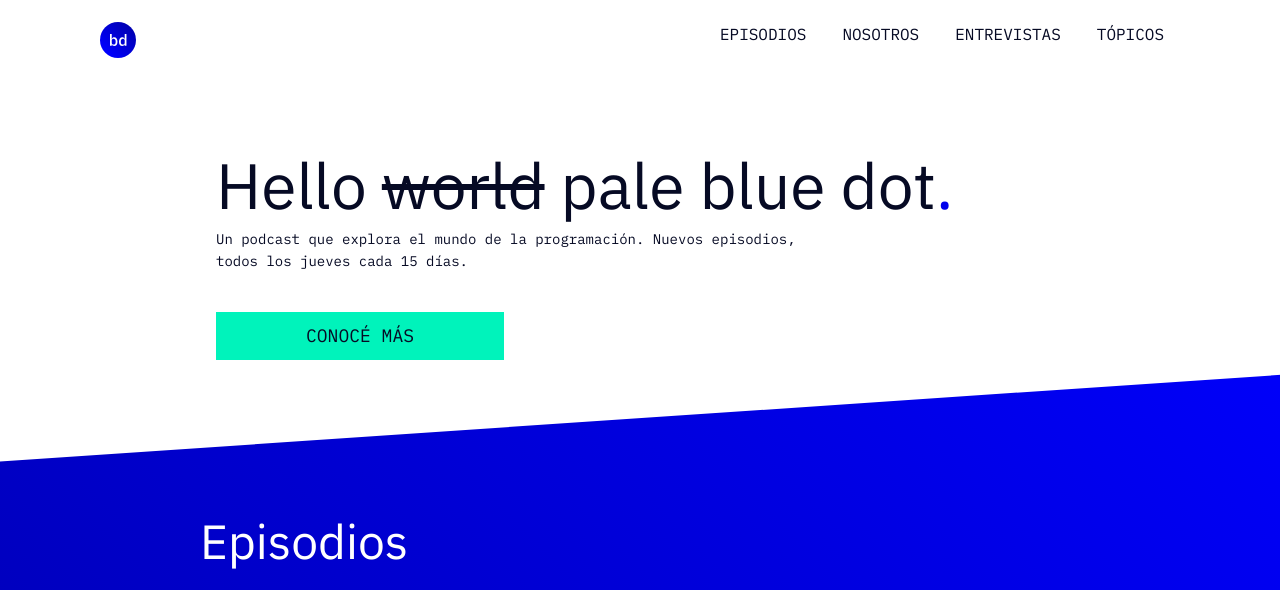
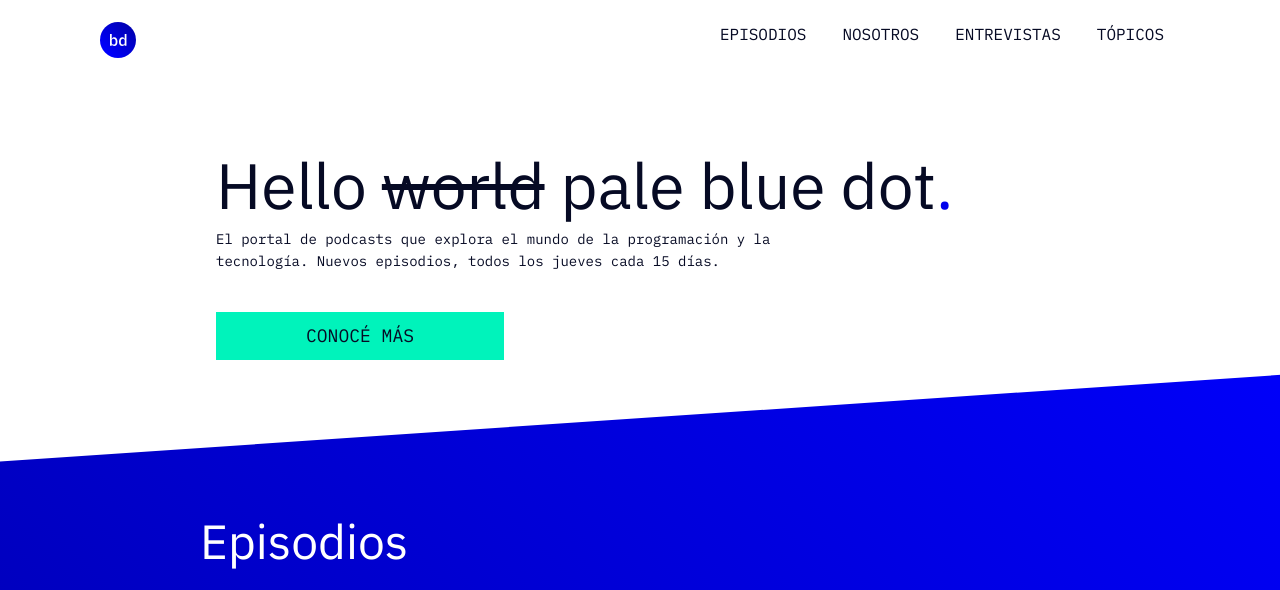
Before and after one commit to CheizeX/CheizeX.github.io, a plain HTML site: page index.html in a window 1280 px wide. Shown: the top 590 px of the page. Drawn offline with Linux system fonts and the light colour scheme.

Commit message:
insertando parrafo cambiante en primera seccion

```diff
--- a/index.html
+++ b/index.html
@@ -30,7 +30,7 @@
         <section class="section-hello">
             <h1 class="h-1">Hello </h1><h1 class="h-2">world</h1><h1 class="h-3">pale blue dot</h1><h1 class="h-4">.</h1>
             <div class="div-p">
-                <p>Un podcast que explora el mundo de la programación. Nuevos episodios, todos los jueves cada 15 días.</p>
+                <p id="texto-cambia"></p>
             </div>
             <a href="#section-novedades">
                 <button>CONOCÉ MÁS</button>
--- a/scss/_section-hello.scss
+++ b/scss/_section-hello.scss
@@ -12,6 +12,10 @@
         @extend %headlines;
         color:$font-color-1;
         display: inline;
+    }
+
+    #texto-cambia:before{
+        content: "Un podcast que explora el mundo de la programación. Nuevos episodios, todos los jueves cada 15 días."
     }
 
     .h-1{
@@ -66,6 +70,10 @@
         padding-top: 120px;
         padding-left: 200px;
 
+        #texto-cambia:before{
+            content: "El portal de podcasts que explora el mundo de la programación y la tecnología. Nuevos episodios, todos los jueves cada 15 días."
+        }
+
         h1{
             font-size: 64px;
         }
```
Also changed, not shown: scss/style.css, 1 other file.
